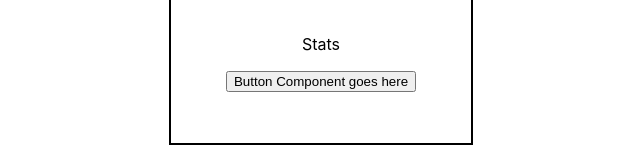
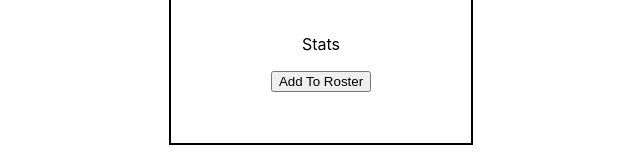
Before and after one commit to JordyPena/nba-fantasy, a React (Create React App) app: page / in a window 1280 px wide. Shown: the part 262-422 px from the top of the page, without its empty margins (319-959 px from the left). Built offline with nearby package versions, Linux system fonts and the light colour scheme.

Commit message:
imported btn to card

```diff
--- a/src/components/Card/Card.jsx
+++ b/src/components/Card/Card.jsx
@@ -1,19 +1,21 @@
-import './Card.css';
+import "./Card.css";
+import Button from "../button/Button";
+
 const Card = () => {
   return (
-    <div className='card-container'>
-      <div className='card'>
-        <span className='img-container'>
-          <img src="" alt="basketball player"/>
+    <div className="card-container">
+      <div className="card">
+        <span className="img-container">
+          <img src="" alt="basketball player" />
         </span>
         <p>Name</p>
         <p>Position</p>
         <p>Stats</p>
-        <div className='card-button-container'>
-          <button>Button Component goes here</button>
+        <div className="card-button-container">
+          <Button />
         </div>
       </div>
     </div>
-  )
-}
+  );
+};
 export default Card;
```
